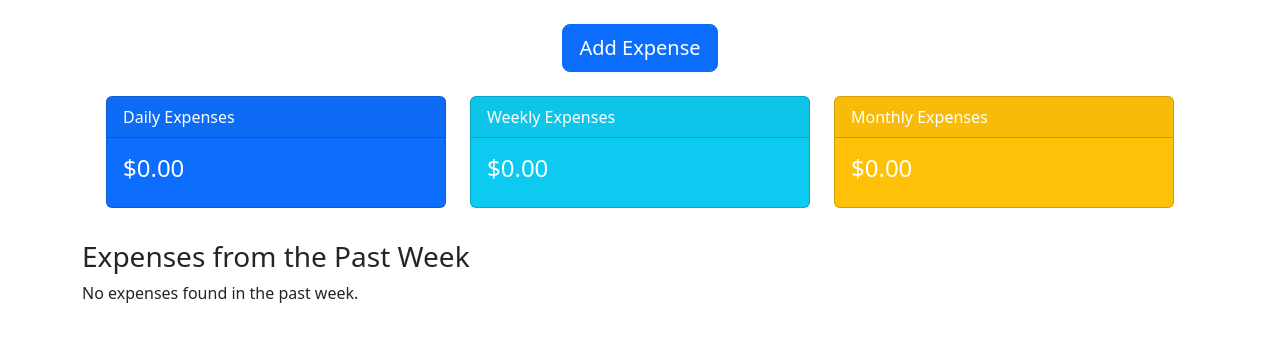
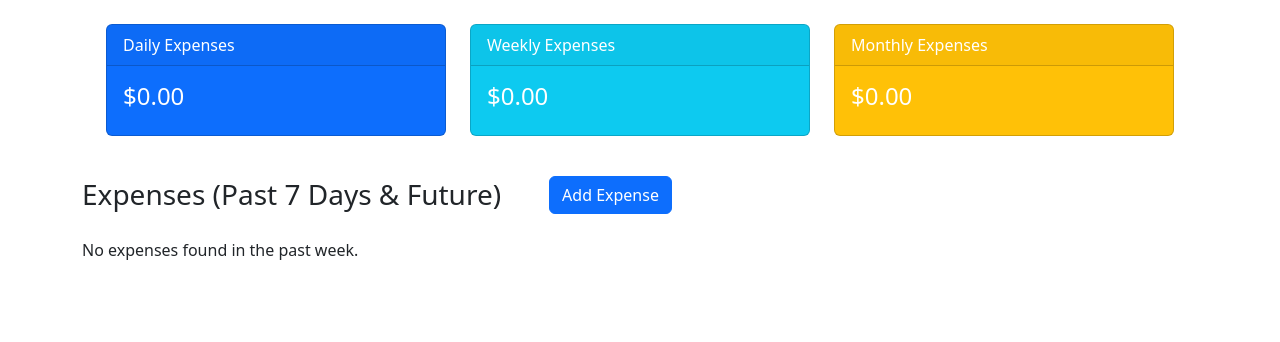
Before and after one commit to anthonyouch/expense-tracker, a Flask app: page / in a window 1280 px wide. Shown: the part 56-398 px from the top of the page. Run offline with Flask 3, Linux system fonts and the light colour scheme; data that the repository does not hold is empty.

Commit message:
feat: Update dashboard to include past 7 days and future expenses
- Updated expense table on the dashboard to display expenses from 7 days in the past to future dates.
- Changed table ordering to descending (newest expenses at the top) for better readability.
- Positioned the "Add Expense" button next to the "Expenses (Past 7 Days & Future)" heading.

```diff
--- a/app.py
+++ b/app.py
@@ -1,5 +1,5 @@
 from flask import Flask, render_template, request, redirect, url_for
-from db_storage import initialize_db, write_expense, read_expenses, process_recurring_expenses, get_weekly_expenses, get_weekly_expenses_amount, get_monthly_expenses_amount
+from db_storage import initialize_db, write_expense, read_expenses, process_recurring_expenses, get_recent_and_future_expenses, get_weekly_expenses_amount, get_monthly_expenses_amount
 from datetime import date
 # Initialize Flask app
 app = Flask(__name__)
@@ -11,8 +11,8 @@ initialize_db(DB_NAME)  # Initialize the database
 @app.route('/')
 def dashboard():
     today = date.today()
-    weekly_expenses = get_weekly_expenses()
-    daily_expenses = sum(float(exp['amount']) for exp in weekly_expenses if exp['date_added'] == str(today))
+    recent_and_future_expenses = get_recent_and_future_expenses()
+    daily_expenses = sum(float(exp['amount']) for exp in recent_and_future_expenses if exp['date_added'] == str(today))
     weekly_total = get_weekly_expenses_amount()
     monthly_total = get_monthly_expenses_amount()
 
@@ -20,7 +20,7 @@ def dashboard():
         'index.html',
         today=today,
         daily_expenses=daily_expenses,
-        weekly_expenses=weekly_expenses,
+        recent_and_future_expenses=recent_and_future_expenses,
         weekly_total=weekly_total,
         monthly_expenses=monthly_total,
     )
--- a/db_storage.py
+++ b/db_storage.py
@@ -168,50 +168,43 @@ def process_recurring_expenses(db_name="expenses.db"):
         print(f"Error processing recurring expenses: {e}")
 
 
-def get_weekly_expenses(db_name="expenses.db"):
+def get_recent_and_future_expenses(db_name="expenses.db"):
     """
-    Retrieve all expenses from the past week.
-
-    Args:
-        db_name (str): The name of the database.
+    Retrieve expenses starting from 7 days ago up to future dates, sorted by date (oldest last).
 
     Returns:
         list[dict]: A list of dictionaries, each representing an expense.
     """
     try:
+        today = datetime.date.today()
+        seven_days_ago = today - datetime.timedelta(days=7)
+
         with sqlite3.connect(db_name) as conn:
             cursor = conn.cursor()
-
-            # Calculate the date 7 days ago
-            today = datetime.date.today()
-            last_week = today - datetime.timedelta(days=7)
-
-            # Query for expenses in the past week
             cursor.execute("""
                 SELECT name, category, amount, date_added, recurring, recurring_schedule
                 FROM expenses
-                WHERE date(date_added) >= date(?) AND date(date_added) <= date(?)
-            """, (last_week, today))
-
+                WHERE date_added >= ?
+                ORDER BY date_added DESC
+            """, (seven_days_ago,))
             rows = cursor.fetchall()
 
-        # Convert rows to a list of dictionaries
-        weekly_expenses = [
+        expenses = [
             {
                 "name": row[0],
                 "category": row[1],
                 "amount": float(row[2]),
                 "date_added": row[3],
-                "recurring": bool(row[4]),  # Convert to boolean for clarity
+                "recurring": row[4],
                 "recurring_schedule": row[5],
             }
             for row in rows
         ]
-        return weekly_expenses
+        return expenses
+    except sqlite3.Error as e:
+        print(f"Error retrieving recent and future expenses: {e}")
+        return []
 
-    except sqlite3.Error as e:
-        print(f"Error fetching weekly expenses: {e}")
-        return []
 
 
 def get_monthly_expenses_amount(db_name="expenses.db"):
--- a/templates/index.html
+++ b/templates/index.html
@@ -2,14 +2,6 @@
 
 {% block content %}
 <div class="container">
-    <!-- Add Expense Form Modal -->
-    <div class="text-center my-4">
-        <a href="#" class="btn btn-primary btn-lg" data-bs-toggle="modal" data-bs-target="#addExpenseModal">
-            Add Expense
-        </a>
-    </div>
-
-    <!-- End Add Expense Form -->
 
     <!-- Expenses Summary -->
     <div class="container">
@@ -61,9 +53,16 @@
     <!-- End Expenses Summary -->
 </div>
 
+<!-- Expenses Header with Add Expense Button -->
+<div class="d-flex align-items-center my-4">
+    <h3 class="mb-0">Expenses (Past 7 Days & Future)</h3>
+    <a href="#" class="btn btn-primary ms-5" data-bs-toggle="modal" data-bs-target="#addExpenseModal">
+        Add Expense
+    </a>
+</div>
+
 <!-- Weekly Expenses Table -->
-<h3>Expenses from the Past Week</h3>
-{% if weekly_expenses %}
+{% if recent_and_future_expenses %}
 <div class="table-responsive mt-3">
     <table class="table table-striped">
         <thead>
@@ -75,7 +74,7 @@
             </tr>
         </thead>
         <tbody>
-            {% for expense in weekly_expenses %}
+            {% for expense in recent_and_future_expenses %}
             <tr>
                 <td>{{ expense.name }}</td>
                 <td>{{ expense.category }}</td>
@@ -90,4 +89,5 @@
 <p>No expenses found in the past week.</p>
 {% endif %}
 
+
 {% endblock %}
```
